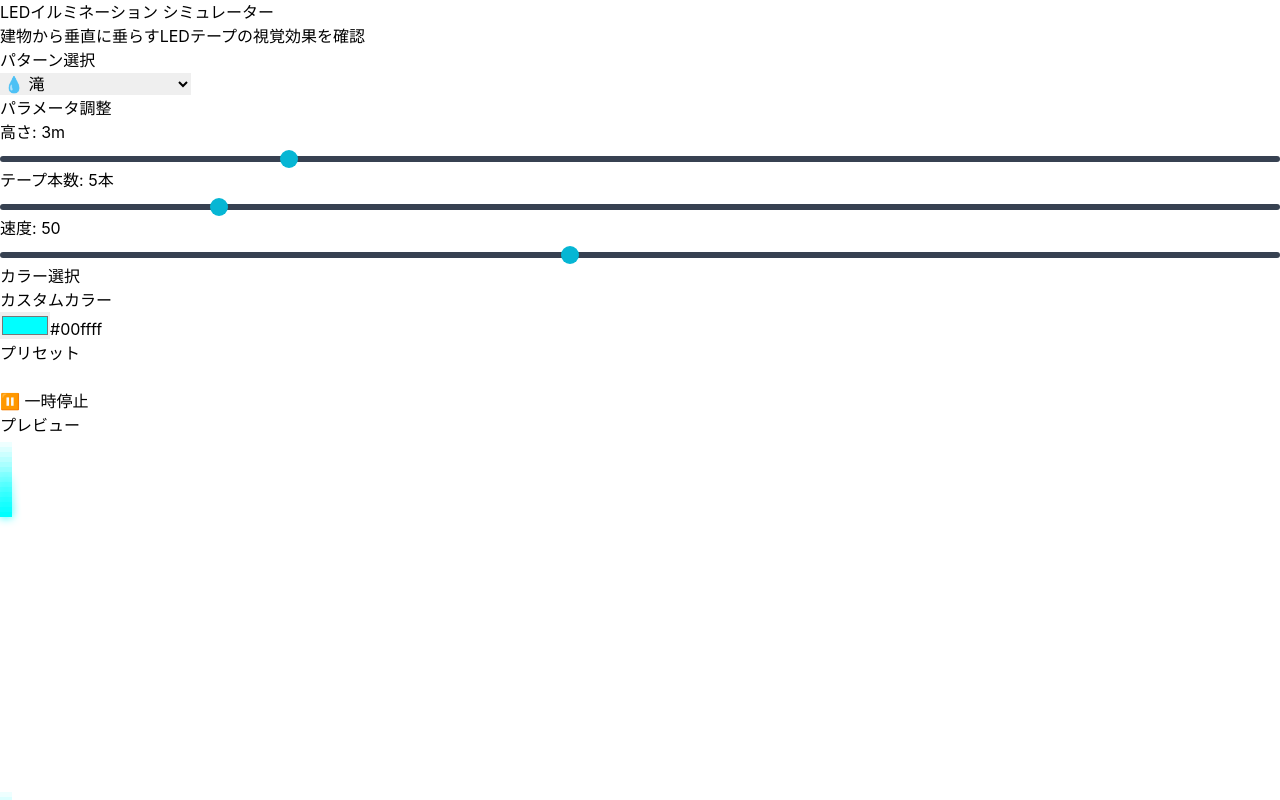
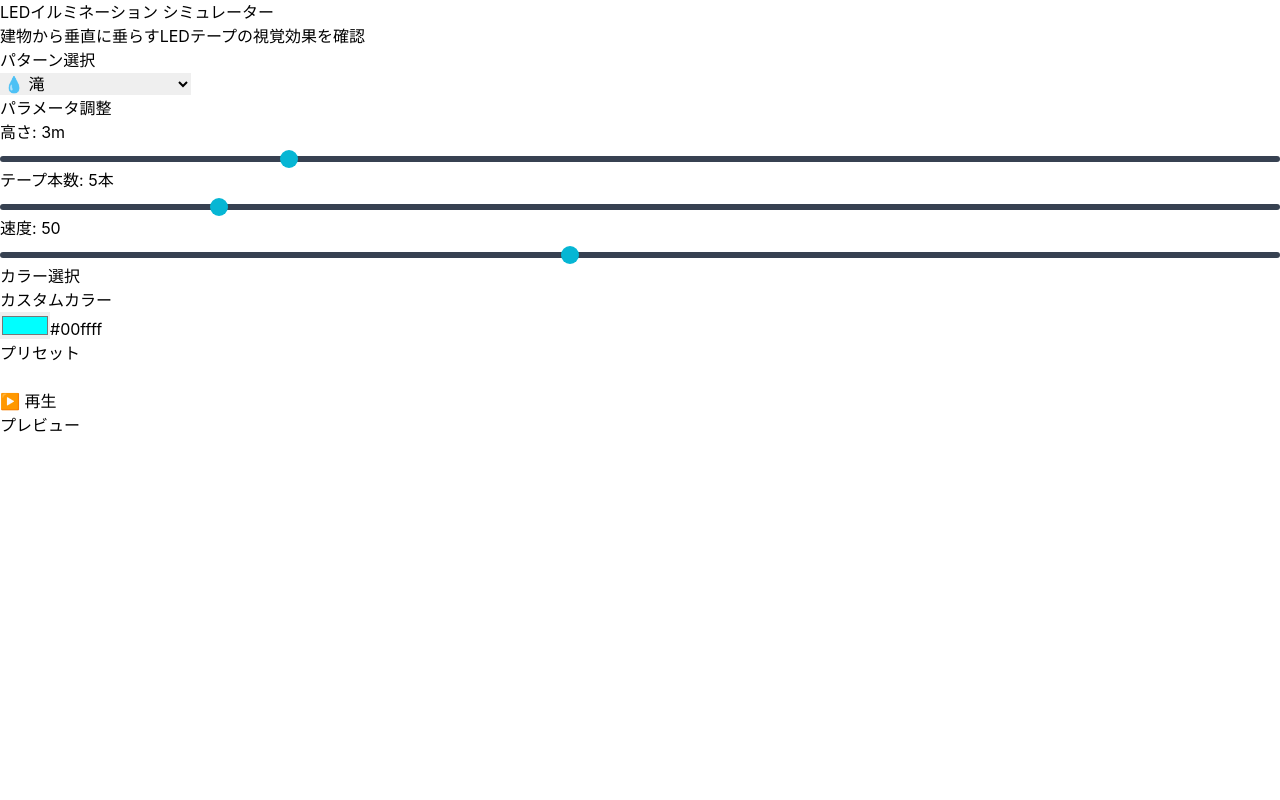
Before and after one commit to iidaatcnt/led-illumination-simulator, a React (Vite) app: page / in a window 1280 px wide. Shown: the top 800 px of the page. Built offline with nearby package versions, Linux system fonts and the light colour scheme.

Commit message:
Fix: 初期状態を一時停止に変更
- ページを開いたときは停止状態で開始
- ユーザーが設定を調整してから再生ボタンを押す仕様に変更
- isPlayingの初期値をfalseに設定

```diff
--- a/src/App.jsx
+++ b/src/App.jsx
@@ -7,7 +7,7 @@ function App() {
   const [pattern, setPattern] = useState('waterfall')
   const [color, setColor] = useState('#00ffff')
   const [speed, setSpeed] = useState(50)
-  const [isPlaying, setIsPlaying] = useState(true)
+  const [isPlaying, setIsPlaying] = useState(false)
   const [ledStates, setLedStates] = useState([])
 
   const frameRef = useRef(0)
```
